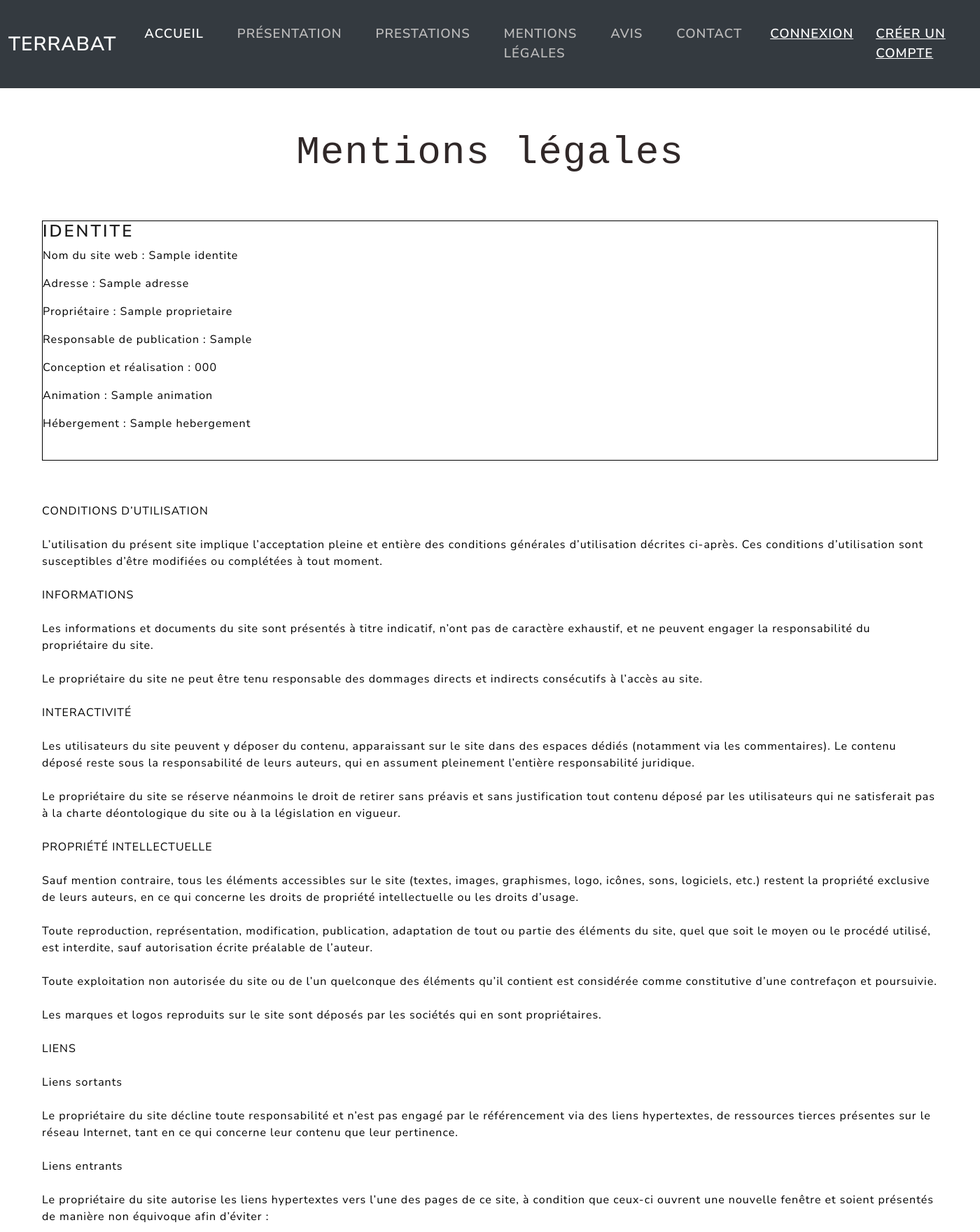
After one commit to Roswell1208/Git_AP_SocieteTerrassement, a Symfony app: template AP-Terrassement/templates/block/MentionsLegales.html.twig in a window 1400 px wide. The commit adds this page. Shown: the top 1760 px of the page at 70% size. Run offline with Twig, Linux system fonts and the light colour scheme; the template is opened without the code that fills it: most values are stand-ins (such as "Sample title", 1, 10 or a date in 2020); some libraries are stand-ins or nearby versions.

Commit message:
Modif Epreuve E5

```diff
--- a/AP-Terrassement/public/css/accueil.css
+++ b/AP-Terrassement/public/css/accueil.css
@@ -180,3 +180,17 @@ body
   text-align: center;
   margin-bottom: 30px;
 }
+
+
+.identite {
+  border: 1px solid black;
+  margin-left: 60px;
+  margin-right: 60px;
+  margin-bottom: 60px;
+}
+
+.mentionsLegales {
+  margin-left: 60px;
+  margin-right: 60px;
+  margin-bottom: 60px;
+}
--- a/AP-Terrassement/templates/base.html.twig
+++ b/AP-Terrassement/templates/base.html.twig
@@ -15,6 +15,9 @@
                     </li>
                     <li class="nav-item">
                         <a class="nav-link" href="{{path('listPresta')}}">Prestations</a> {#Création d'un onglet 'Prestation'#}
+                    </li>
+                    <li class="nav-item">
+                        <a class="nav-link" href="{{path('mentionsLegales')}}">Mentions légales</a> {#Création d'un onglet 'Mentions légales'#}
                     </li>
 
                     {% if app.user.email is defined and app.user.email == 'loreinthierry@gmail.com' %}
--- /dev/null
+++ b/AP-Terrassement/templates/block/MentionsLegales.html.twig
@@ -0,0 +1,76 @@
+{% extends 'base.html.twig' %}
+
+{% block title %}Mentions légales{% endblock %} {#Nom de l'onglet du site#}
+
+{% block section %} <div class = "titre">Mentions légales</div> {% endblock %}
+{% block body %}
+
+<link href="css/accueil.css" rel="stylesheet">
+
+{% for identite in listIdentite %}
+
+    {% if (identite.id == 1) %}
+        <div class="identite">
+
+            <h3>IDENTITE</h3>
+            <p>Nom du site web : {{identite.NomSiteWeb}}</p>
+            <p>Adresse : {{identite.adresse}}</p>
+            <p>Propriétaire : {{identite.proprietaire}}</p>
+            <p>Responsable de publication : {{identite.responsablePublication}}</p>
+            <p>Conception et réalisation : {{identite.conceptionRealisation}}</p>
+            <p>Animation : {{identite.animation}}</p>
+            <p>Hébergement : {{identite.hebergement}}</p><br>
+
+
+            {% if app.user.email is defined and app.user.email == 'loreinthierry@gmail.com' %}
+                <form action="{{ path('identiteEdit', {'id':identite.id}) }}">
+                    <button type="submit">Modifier</button>
+                </form>
+            {% endif %}
+
+        </div>
+
+    {% endif %}
+
+{% endfor %}
+
+<div class="mentionsLegales">
+    <p>CONDITIONS D&rsquo;UTILISATION<br /><br />
+    L&rsquo;utilisation du pr&eacute;sent site implique l&rsquo;acceptation pleine et enti&egrave;re des conditions g&eacute;n&eacute;rales d&rsquo;utilisation d&eacute;crites ci-apr&egrave;s. Ces conditions d&rsquo;utilisation sont susceptibles d&rsquo;&ecirc;tre modifi&eacute;es ou compl&eacute;t&eacute;es &agrave; tout moment.<br /><br />
+    INFORMATIONS<br /><br />
+    Les informations et documents du site sont pr&eacute;sent&eacute;s &agrave; titre indicatif, n&rsquo;ont pas de caract&egrave;re exhaustif, et ne peuvent engager la responsabilit&eacute; du propri&eacute;taire du site.<br /><br />
+    Le propri&eacute;taire du site ne peut &ecirc;tre tenu responsable des dommages directs et indirects cons&eacute;cutifs &agrave; l&rsquo;acc&egrave;s au site.<br /><br />
+    INTERACTIVIT&Eacute;<br /><br />
+    Les utilisateurs du site peuvent y d&eacute;poser du contenu, apparaissant sur le site dans des espaces d&eacute;di&eacute;s (notamment via les commentaires). Le contenu d&eacute;pos&eacute; reste sous la responsabilit&eacute; de leurs auteurs, qui en assument pleinement l&rsquo;enti&egrave;re responsabilit&eacute; juridique.<br /><br />
+    Le propri&eacute;taire du site se r&eacute;serve n&eacute;anmoins le droit de retirer sans pr&eacute;avis et sans justification tout contenu d&eacute;pos&eacute; par les utilisateurs qui ne satisferait pas &agrave; la charte d&eacute;ontologique du site ou &agrave; la l&eacute;gislation en vigueur.<br /><br />
+    PROPRI&Eacute;T&Eacute; INTELLECTUELLE<br /><br />
+    Sauf mention contraire, tous les &eacute;l&eacute;ments accessibles sur le site (textes, images, graphismes, logo, ic&ocirc;nes, sons, logiciels, etc.) restent la propri&eacute;t&eacute; exclusive de leurs auteurs, en ce qui concerne les droits de propri&eacute;t&eacute; intellectuelle ou les droits d&rsquo;usage.<br /><br />
+    Toute reproduction, repr&eacute;sentation, modification, publication, adaptation de tout ou partie des &eacute;l&eacute;ments du site, quel que soit le moyen ou le proc&eacute;d&eacute; utilis&eacute;, est interdite, sauf autorisation &eacute;crite pr&eacute;alable de l&rsquo;auteur.<br /><br />
+    Toute exploitation non autoris&eacute;e du site ou de l&rsquo;un quelconque des &eacute;l&eacute;ments qu&rsquo;il contient est consid&eacute;r&eacute;e comme constitutive d&rsquo;une contrefa&ccedil;on et poursuivie.<br /><br />
+    Les marques et logos reproduits sur le site sont d&eacute;pos&eacute;s par les soci&eacute;t&eacute;s qui en sont propri&eacute;taires.<br /><br />
+    LIENS<br /><br />
+    Liens sortants<br /><br />
+    Le propri&eacute;taire du site d&eacute;cline toute responsabilit&eacute; et n&rsquo;est pas engag&eacute; par le r&eacute;f&eacute;rencement via des liens hypertextes, de ressources tierces pr&eacute;sentes sur le r&eacute;seau Internet, tant en ce qui concerne leur contenu que leur pertinence.<br /><br />
+    Liens entrants<br /><br />
+    Le propri&eacute;taire du site autorise les liens hypertextes vers l&rsquo;une des pages de ce site, &agrave; condition que ceux-ci ouvrent une nouvelle fen&ecirc;tre et soient pr&eacute;sent&eacute;s de mani&egrave;re non &eacute;quivoque afin d&rsquo;&eacute;viter :<br /><br />
+    &#61607; tout risque de confusion entre le site citant et le propri&eacute;taire du site<br /><br />
+    &#61607; ainsi que toute pr&eacute;sentation tendancieuse, ou contraire aux lois en vigueur.<br /><br />
+    Le propri&eacute;taire du site se r&eacute;serve le droit de demander la suppression d&rsquo;un lien s&rsquo;il estime que le site source ne respecte pas les r&egrave;gles ainsi d&eacute;finies.<br /><br />
+    CONFIDENTIALIT&Eacute;<br /><br />
+    Tout utilisateur dispose d&rsquo;un droit d&rsquo;acc&egrave;s, de rectification et d&rsquo;opposition aux donn&eacute;es personnelles le concernant, en effectuant sa demande &eacute;crite et sign&eacute;e, accompagn&eacute;e d&rsquo;une preuve d&rsquo;identit&eacute;. <br /><br />
+    Le site ne recueille pas d&rsquo;informations personnelles, et n&rsquo;est pas assujetti &agrave; d&eacute;claration &agrave; la CNIL. <br /><br />
+    CR&Eacute;DITS<br /><br />
+    < cr&eacute;dits photo, icones, etc. ><br /><br />
+    Articles L111-1 et suivants du Code de la Propri&eacute;t&eacute; Intellectuelle du 1er juillet 1992 <br />
+    Article 41 de la loi du 11 mars 1957 <br />
+    Article L. 226-13 du Code p&eacute;nal et la Directive Europ&eacute;enne du 24 octobre 1995 <br />
+    Articles L.335-2 et suivants du Code de Propri&eacute;t&eacute; Intellectuelle <br />
+    Loi n&deg; 78-87 du 6 janvier 1978, modifi&eacute;e par la loi n&deg; 2004-801 du 6 ao&ucirc;t 2004, relative &agrave; l&rsquo;informatique, aux fichiers et aux libert&eacute;s <br />
+    Articles 38 et suivants de la loi 78-17 du 6 janvier 1978 relative &agrave; l&rsquo;informatique, aux fichiers et aux libert&eacute;s <br />
+    Loi du 1er juillet 1998 transposant la directive 96/9 du 11 mars 1996 relative &agrave; la protection juridique des bases de donn&eacute;es <br />
+    Loi n&deg; 2004-801 du 6 ao&ucirc;t 2004 <br />
+    Article 6 de la loi n&deg; 2004-575 du 21 juin 2004 pour la confiance dans l&rsquo;&eacute;conomie num&eacute;rique <br />
+    </p>
+</div>
+
+{% endblock %}
```
Also changed, not shown: AP-Terrassement/migrations/Version20221129084432.php (added, +33 -0 lines), AP-Terrassement/src/Controller/BlockController.php (+45 -0 lines), AP-Terrassement/src/Entity/Identite.php (added, +143 -0 lines), AP-Terrassement/src/Form/EditIdentiteType.php (added, +31 -0 lines), AP-Terrassement/src/Repository/IdentiteRepository.php (added, +66 -0 lines), AP-Terrassement/templates/block/EditIdentite.html.twig (added, +43 -0 lines).
